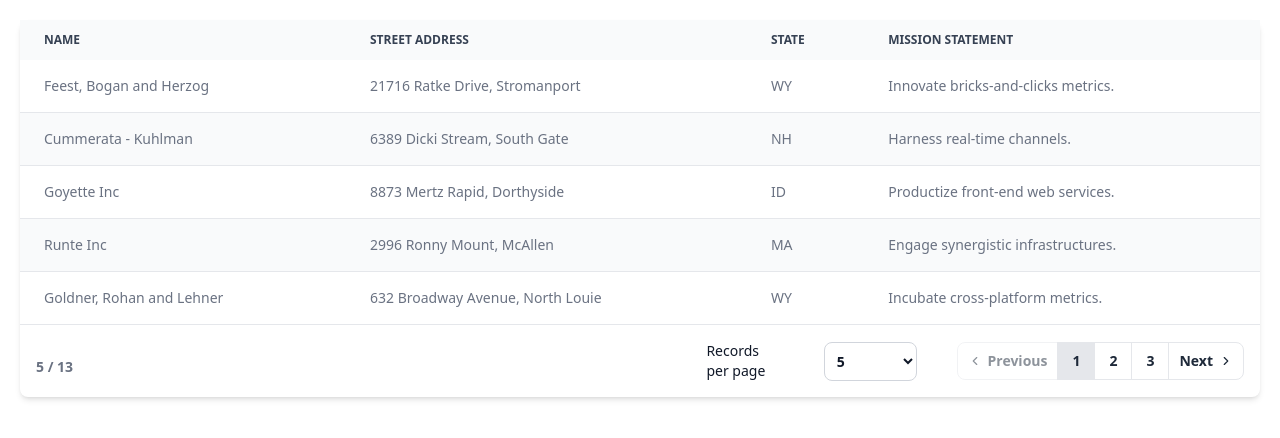
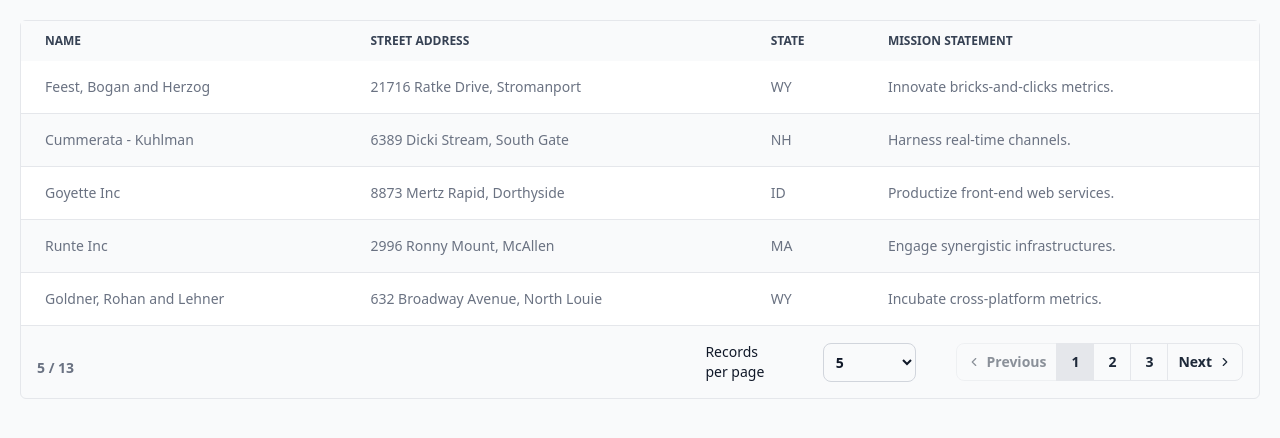
Before and after one commit to Jamesgnzg/svelte-datatable, a Svelte app: page / in a window 1280 px wide. Shown: the top 438 px of the page. Built offline with nearby package versions, Linux system fonts and the light colour scheme.

Commit message:
Replace shadow with borders

```diff
--- a/src/App.svelte
+++ b/src/App.svelte
@@ -45,7 +45,7 @@
     </div>
   {/snippet}
 
-  <div class="p-5">
+  <div class="p-5 bg-gray-50 h-screen">
     <DataTable
       bind:companies={records}
       columns={[
--- a/src/lib/DataTable.svelte
+++ b/src/lib/DataTable.svelte
@@ -63,7 +63,7 @@
     }
 </script>
 
-<div class="relative shadow-md sm:rounded-lg">
+<div class="relative border border-gray-200 rounded-md">
     {#if fetching}
         <div role="status" class="absolute flex h-full w-full items-center justify-center bg-white opacity-55 z-10">
             <img src={Spinner} class="w-8 h-8 text-gray-200 animate-spin dark:text-gray-600" alt="Loading.."  />
```
